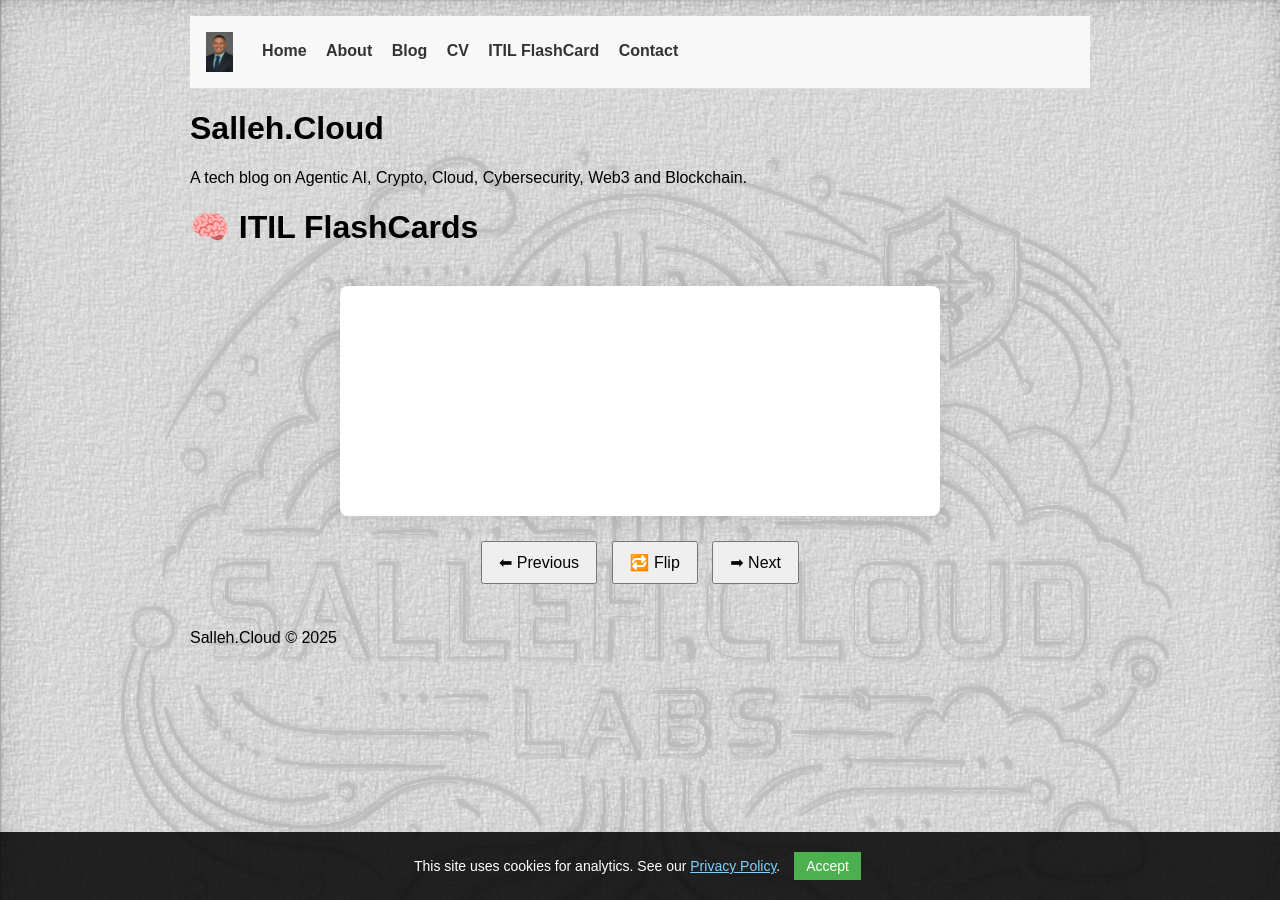
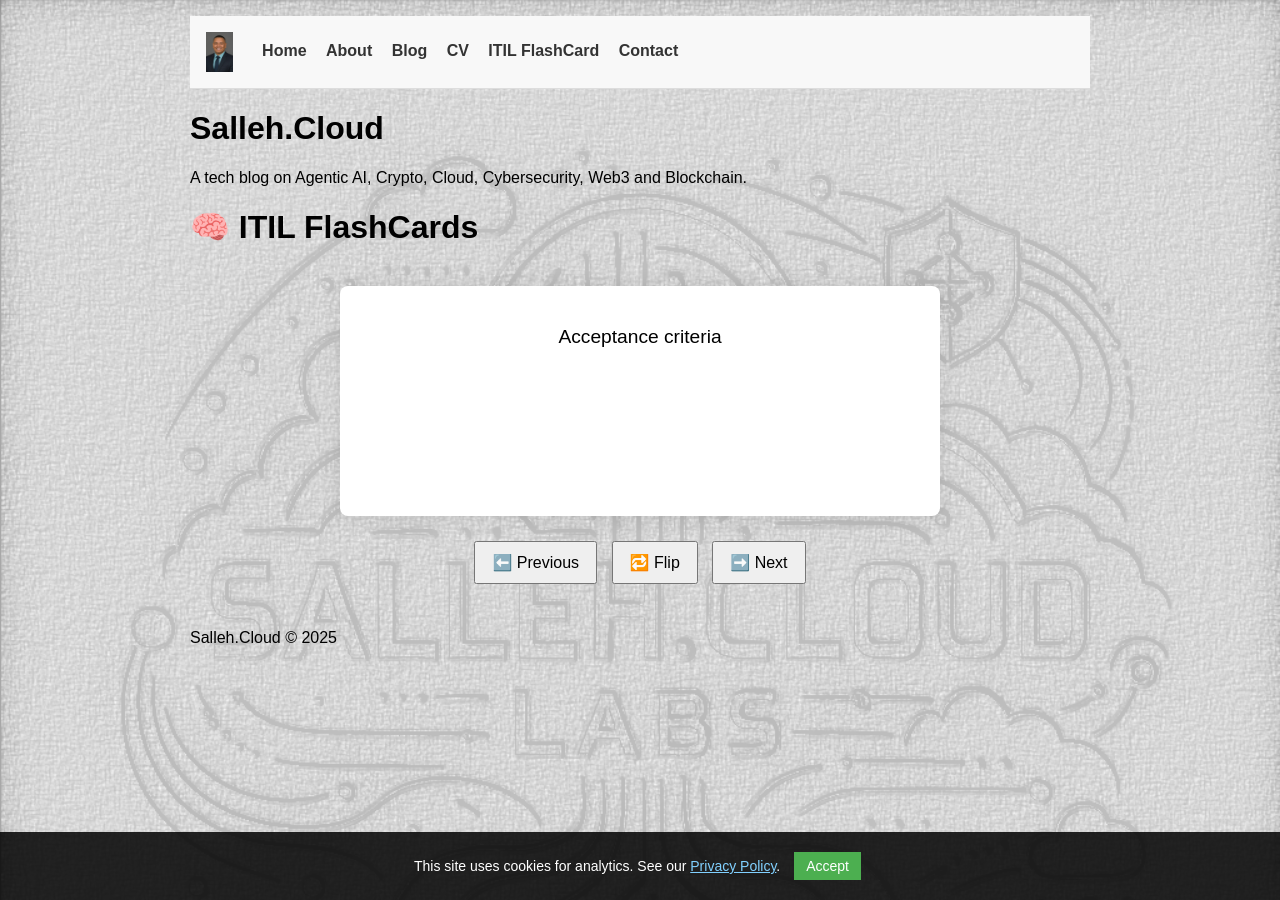
Before and after one commit to Sahshim/salleh-tech-blog, a Jekyll site: the page built from itil-flashcards/index.html, in a window 1280 px wide. Built offline with Jekyll 4.4.1, drawn with Linux system fonts in a browser that asks for light colours; part of the change alters nothing that is shown.

```diff
--- a/itil-flashcards/index.html
+++ b/itil-flashcards/index.html
@@ -1,6 +1,5 @@
 ---
 layout: default
-title: ITIL FlashCard
 permalink: /itil-flashcards/
 ---
 
@@ -13,9 +12,9 @@ permalink: /itil-flashcards/
   </div>
 
   <div class="controls">
-    <button onclick="prevCard()">⬅ Previous</button>
+    <button onclick="prevCard()">⬅️ Previous</button>
     <button onclick="flipCard()">🔁 Flip</button>
-    <button onclick="nextCard()">➡ Next</button>
+    <button onclick="nextCard()">➡️ Next</button>
   </div>
 </div>
 
@@ -29,7 +28,7 @@ permalink: /itil-flashcards/
   #flashcard {
     background: white;
     border-radius: 8px;
-  box-shadow: 0 0 20px rgba(0,0,0,0.1);
+    box-shadow: 0 0 20px rgba(0, 0, 0, 0.1);
     padding: 40px;
     font-size: 1.2em;
     cursor: pointer;
@@ -58,49 +57,42 @@ button {
 <!-- Load flashcard data -->
 <script src="/assets/js/itil_flashcards_data.js"></script>
 <script>
-  let flashcards = window.flashcards || [];
   let currentCardIndex = 0;
   let showingFront = true;
 
-  const front = document.getElementById("card-front");
-  const back = document.getElementById("card-back");
+  function renderCard() {
+    const card = flashcards[currentCardIndex];
+    const cardFront = document.getElementById("card-front");
+    const cardBack = document.getElementById("card-back");
 
-  function displayCard(index) {
-    if (!flashcards || flashcards.length === 0) {
-      front.textContent = "⚠ Failed to load flashcards.";
-      back.textContent = "";
+    if (!card) {
+      cardFront.innerText = "⚠️ No flashcards available.";
+      cardBack.innerText = "";
       return;
     }
 
-    front.textContent = flashcards[index].front;
-    back.textContent = flashcards[index].back;
-    front.classList.remove("hidden");
-    back.classList.add("hidden");
-    showingFront = true;
+    cardFront.innerText = card.term;
+    cardBack.innerText = card.definition;
   }
 
   function flipCard() {
-    if (showingFront) {
-      front.classList.add("hidden");
-      back.classList.remove("hidden");
-    } else {
-      front.classList.remove("hidden");
-      back.classList.add("hidden");
+    document.getElementById("card-front").classList.toggle("hidden");
+    document.getElementById("card-back").classList.toggle("hidden");
+    showingFront = !showingFront;
   }
-    showingFront = !showingFront;
+
+  function nextCard() {
+    currentCardIndex = (currentCardIndex + 1) % flashcards.length;
+    if (!showingFront) flipCard();
+    renderCard();
   }
 
   function prevCard() {
     currentCardIndex = (currentCardIndex - 1 + flashcards.length) % flashcards.length;
-    displayCard(currentCardIndex);
+    if (!showingFront) flipCard();
+    renderCard();
   }
 
-  function nextCard() {
-    currentCardIndex = (currentCardIndex + 1) % flashcards.length;
-    displayCard(currentCardIndex);
-  }
-
-  document.addEventListener("DOMContentLoaded", () => {
-    displayCard(currentCardIndex);
-  });
+  // Show first card on load
+  renderCard();
 </script>
```
Lines whose indentation alone changed are shown as unchanged.
